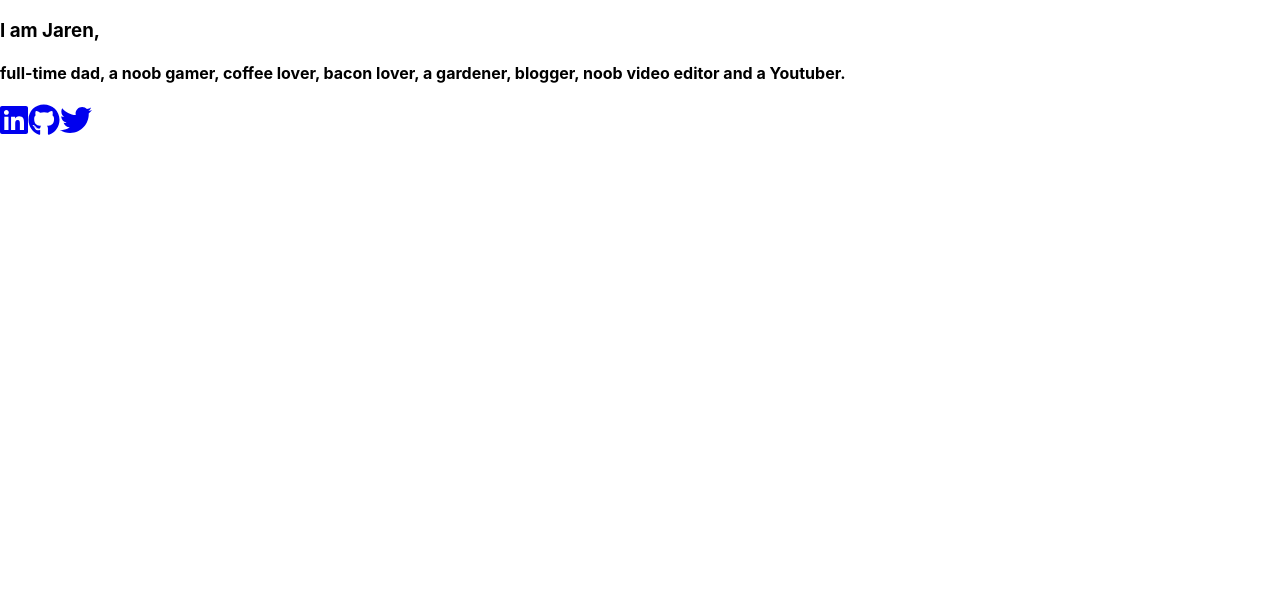
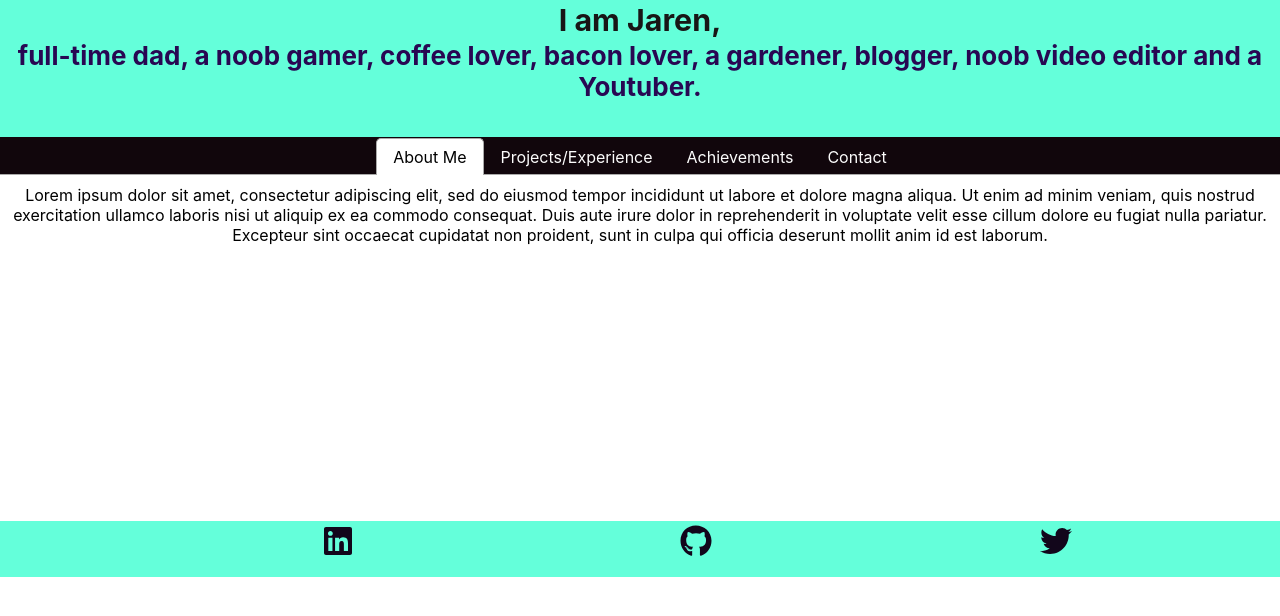
Before and after one commit to jarencudilla/portfolio, a React (Create React App) app: page / in a window 1280 px wide. Shown: the top 616 px of the page. Built offline with nearby package versions, Linux system fonts and the light colour scheme.

Commit message:
updates code and added styles to tabs and cards

```diff
--- a/src/App.css
+++ /dev/null
@@ -1,38 +0,0 @@
-.App {
-  text-align: center;
-}
-
-.App-logo {
-  height: 40vmin;
-  pointer-events: none;
-}
-
-@media (prefers-reduced-motion: no-preference) {
-  .App-logo {
-    animation: App-logo-spin infinite 20s linear;
-  }
-}
-
-.App-header {
-  background-color: #282c34;
-  min-height: 100vh;
-  display: flex;
-  flex-direction: column;
-  align-items: center;
-  justify-content: center;
-  font-size: calc(10px + 2vmin);
-  color: white;
-}
-
-.App-link {
-  color: #61dafb;
-}
-
-@keyframes App-logo-spin {
-  from {
-    transform: rotate(0deg);
-  }
-  to {
-    transform: rotate(360deg);
-  }
-}
--- a/src/App.js
+++ b/src/App.js
@@ -1,7 +1,7 @@
 import React from 'react';
 import './styles/index.css';
 import Header from './components/header';
-import hTabs from './components/tabs';
+import HTabs from './components/tabs';
 import Footer from './components/footer';
 
 
@@ -15,10 +15,11 @@ function App() {
           /> */}
         <Header />
       </header>
-      <hTabs />
+      <HTabs />
       </div>
     <div className='icons-List'><Footer/>
-    </div></div>
+    </div>
+    </div>
   );
 }
 
--- a/src/components/cards.js
+++ b/src/components/cards.js
@@ -1,6 +1,6 @@
 import React from 'react';
 import { Card } from 'react-bootstrap';
-import "../styles/tabs.css";
+import '../styles/tabs.css';
 
 function vCards()
 {
--- a/src/components/footer.js
+++ b/src/components/footer.js
@@ -1,5 +1,5 @@
 import React from 'react';
-import '../App.css';
+import '../styles/App.css';
 import { FontAwesomeIcon } from '@fortawesome/react-fontawesome';
 import { faLinkedin, faTwitter, faGithub } from "@fortawesome/free-brands-svg-icons";
 
--- a/src/components/header.js
+++ b/src/components/header.js
@@ -1,7 +1,7 @@
 import React from 'react';
-import '../App.css';
+import '../styles/App.css';
 
-function Header ()
+function Header()
 {
 return <div>
 <h3 className="h3-text">I am Jaren,</h3>
--- a/src/components/tabs.js
+++ b/src/components/tabs.js
@@ -2,7 +2,7 @@ import React from 'react';
 import { Tab, Tabs, TabList, TabPanel } from 'react-tabs';
 import VCards from './cards';
 
-function hTabs ()
+function HTabs()
 {
   return <div class="fluid-container"><Tabs>
     <TabList>
@@ -28,4 +28,4 @@ function hTabs ()
 
 }
 
-export default hTabs;
+export default HTabs;
--- /dev/null
+++ b/src/styles/App.css
@@ -0,0 +1,66 @@
+.app {
+  text-align: center;
+  height: 100%;
+  min-height: 100%;
+}
+
+
+
+.app-header {
+  background-color: #64ffda;
+  max-height: 45vh;
+  display: flex;
+  flex-direction: column;
+  align-items: center;
+  justify-content: center;
+  font-size: calc(10px + 2vmin);
+  color: rgb(24, 22, 22);
+}
+
+.app-link {
+  color: #12061b;
+}
+
+.icons-list {
+  position: fixed;
+  display: inline-block;
+  width: 100%;
+  background-color: #64ffda;
+height: 7vh;
+
+}
+
+.social-media-list {
+  display: inline-block;
+    border: 1px solid transparent;
+    border-bottom: none;
+    position: relative;
+    list-style: none;
+    padding: 3px;
+    cursor: pointer;
+    flex-direction: column;
+    text-align: center;
+    margin-inline-start: 25%;
+    }
+
+.h3-text {
+  padding-bottom: 0px;
+  margin-bottom: 0px;
+  margin-top: 2px;
+  padding-top: 0px;
+}
+.h4-text {
+  padding-top: 0px;
+  margin-top: 2px;
+  color: rgb(40, 7, 82);
+}
+.app-logo {
+  background-size: cover;
+  display: block;
+  border-radius: 1000px;
+  -webkit-border-radius: 1000px;
+  -moz-border-radius: 1000px;
+  width: 30vh;
+ height: 30vh;
+ margin-top: 5vh;
+}
```
